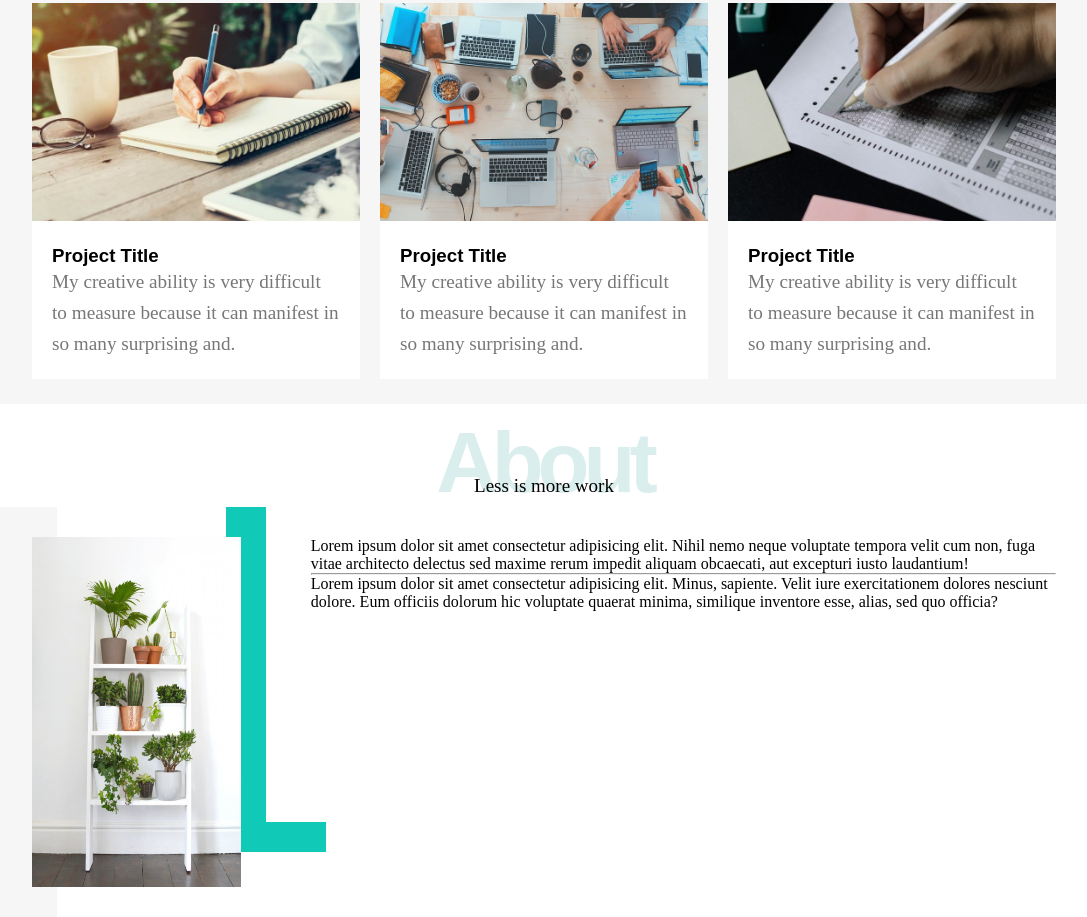
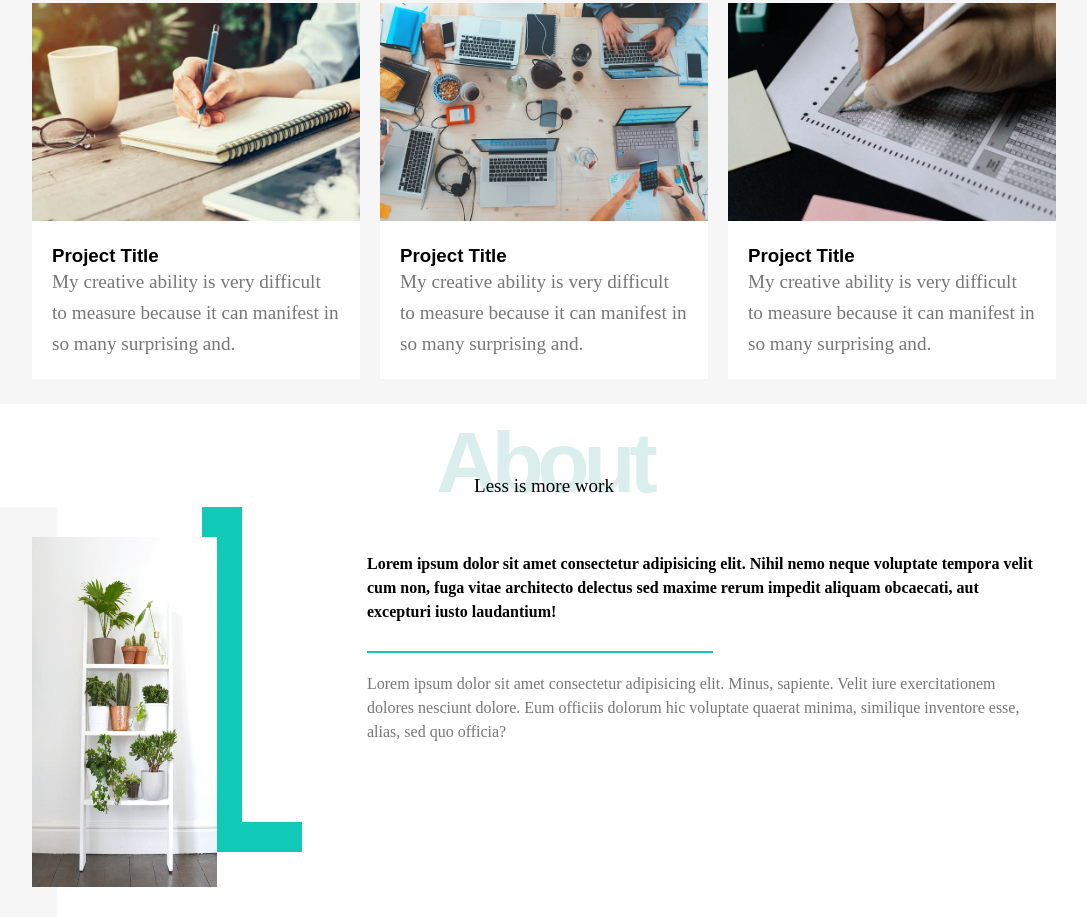
Before and after one commit to MohamedElgamal/Leon-Agency, a plain HTML site: page index.html in a window 1280 px wide. Shown: the part 1769-2686 px from the top of the page, without its empty margins (96-1183 px from the left). Drawn offline with Linux system fonts and the light colour scheme.

Commit message:
Add files via upload

```diff
--- a/style.css
+++ b/style.css
@@ -270,6 +270,7 @@ body{
 .about .about-content .image{
     position: relative;
     width : 400px;
+    max-width: 400px;
     height: 350px;
 }
 
@@ -304,7 +305,7 @@ body{
 }
 
 .about .about-content .text{
-    padding-left: 70px;
+    padding-left: 150px;
 }
 
 @media (max-width : 767px){
@@ -316,4 +317,33 @@ body{
     .about .image::before , .about .image::after{
         display: none;
     }
+
 }
+
+.about .about-content .text p:first-of-type{
+    padding : 15px;
+    padding-left : 0px;
+    font-weight: 800;
+    line-height : 1.5;
+}
+
+.about .about-content .text hr{
+    display: inline-block;
+    width : 50%;
+    border : 0.5px solid var(--main-color);
+}
+
+.about .about-content .text p:last-of-type{
+    color : #777;
+    font-weight: light;
+    line-height: 1.5;
+    padding : 15px;
+    padding-left : 0px;
+}
+
+@media (max-width : 767px){
+    .about .about-content .text{
+        margin-top : 25px;
+        text-align: center;
+    }
+}
```
